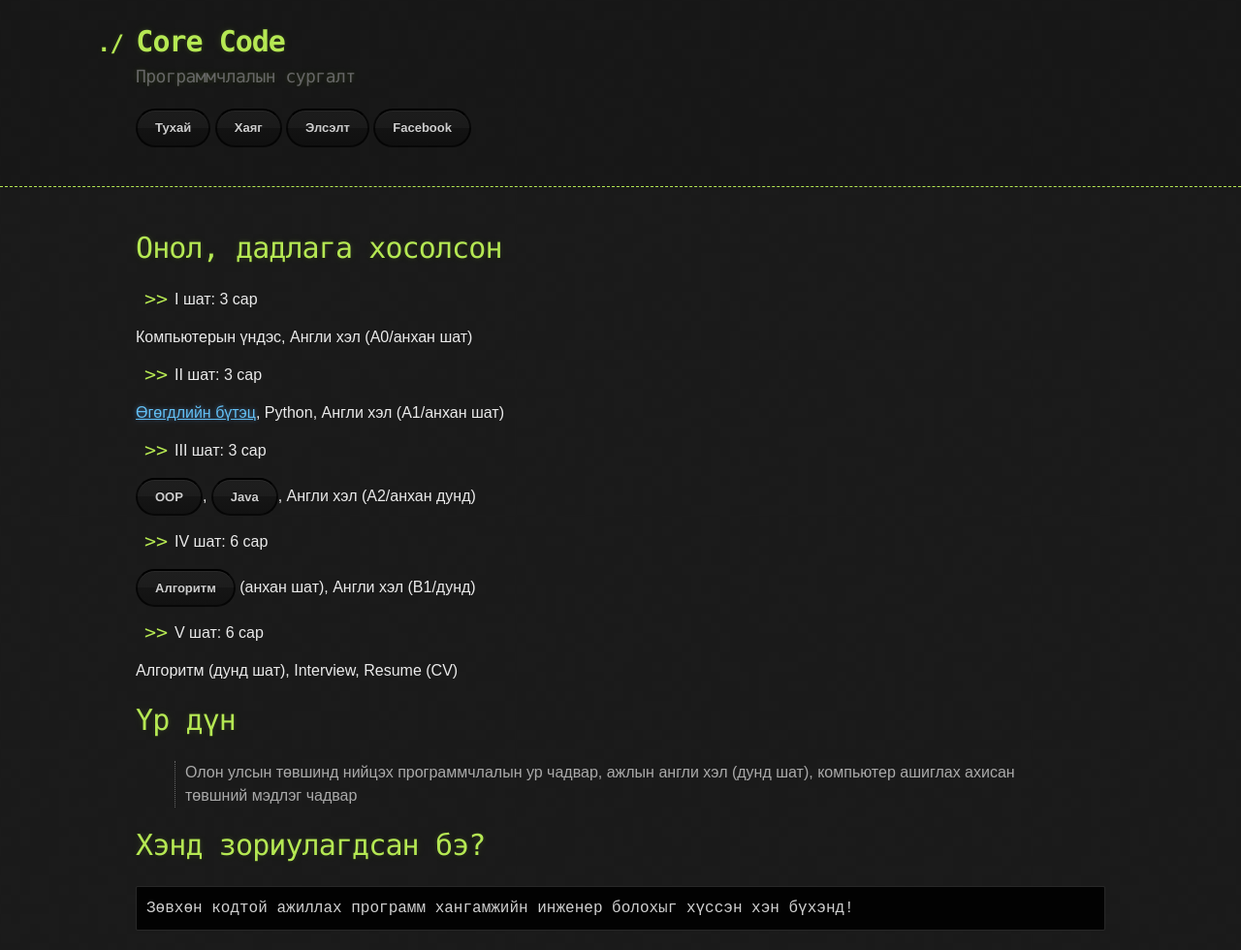
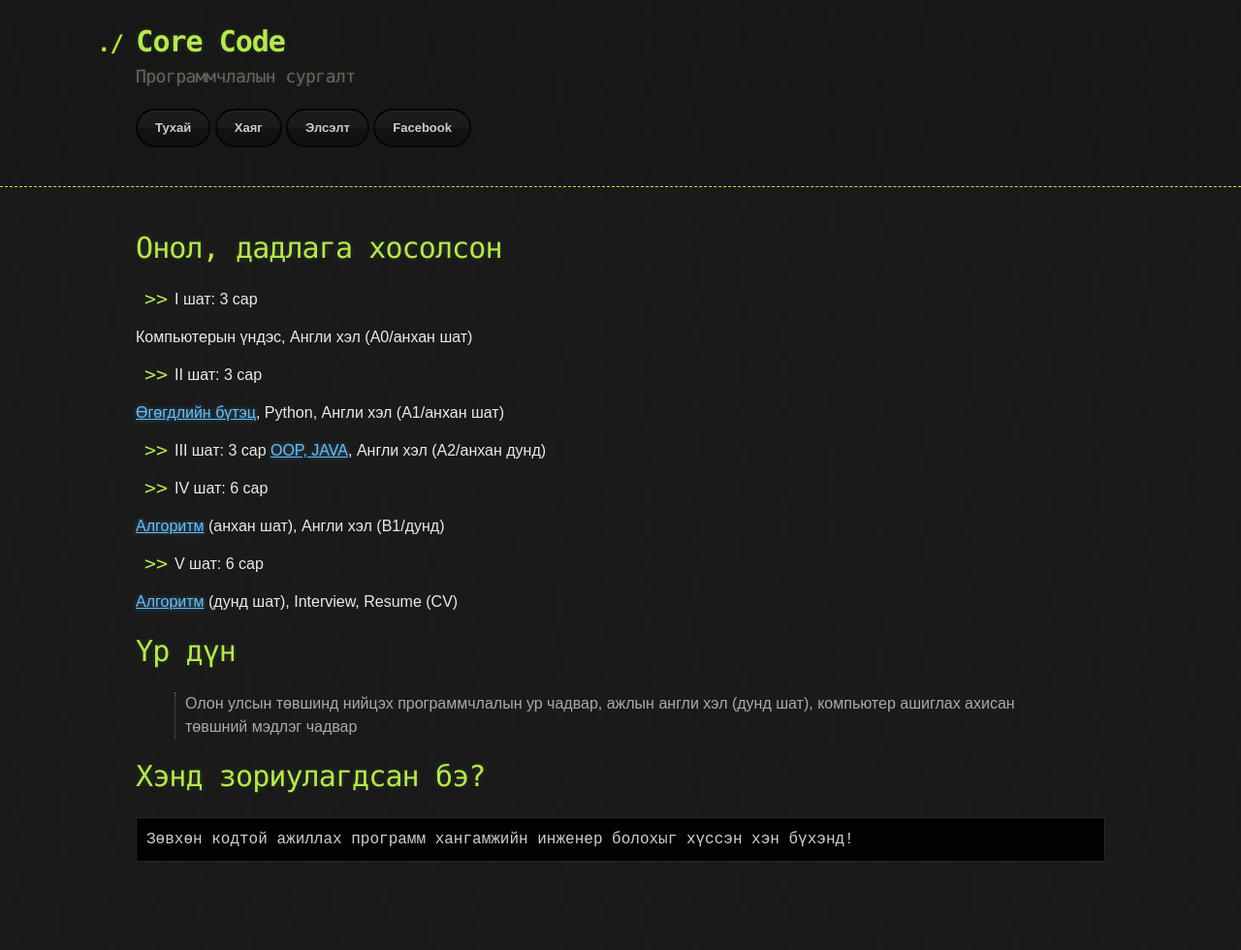
Before and after one commit to ganaatulgaa/corecode, a Jekyll site: the page built from index.md, in a window 1280 px wide. Shown: the whole page at 97% size. Built offline with Jekyll 4.4.1, drawn with Linux system fonts in a browser that asks for light colours; our own code applies the rules of GitHub Pages for plain Markdown files; after the commit the page ends 909 px from its top, so only the background shows below that.

Commit message:
Update index.md

```diff
--- a/index.md
+++ b/index.md
@@ -11,16 +11,16 @@ layout: default
 [Өгөгдлийн бүтэц](https://mn.wikipedia.org/wiki/%D3%A8%D0%B3%D3%A9%D0%B3%D0%B4%D0%BB%D0%B8%D0%B9%D0%BD_%D0%B1%D2%AF%D1%82%D1%8D%D1%86){:target="_blank"}, Python, Англи хэл (A1/анхан шат)
 
 * ІІІ шат:  3 сар
-
-<a href="https://mn.wikipedia.org/wiki/%D0%9E%D0%B1%D1%8A%D0%B5%D0%BA%D1%82_%D1%85%D0%B0%D0%BD%D0%B4%D0%B0%D0%BB%D1%82%D0%B0%D1%82_%D0%BF%D1%80%D0%BE%D0%B3%D1%80%D0%B0%D0%BC%D0%BC%D1%87%D0%BB%D0%B0%D0%BB" target="_blank" class="btn">OOP</a>, <a href="[https://mn.wikipedia.org/wiki/%D0%9E%D0%B1%D1%8A%D0%B5%D0%BA%D1%82_%D1%85%D0%B0%D0%BD%D0%B4%D0%B0%D0%BB%D1%82%D0%B0%D1%82_%D0%BF%D1%80%D0%BE%D0%B3%D1%80%D0%B0%D0%BC%D0%BC%D1%87%D0%BB%D0%B0%D0%BB](https://mn.wikipedia.org/wiki/Java)" target="_blank" class="btn">Java</a>, Англи хэл (A2/анхан дунд)
+[OOP, ](https://mn.wikipedia.org/wiki/%D0%9E%D0%B1%D1%8A%D0%B5%D0%BA%D1%82_%D1%85%D0%B0%D0%BD%D0%B4%D0%B0%D0%BB%D1%82%D0%B0%D1%82_%D0%BF%D1%80%D0%BE%D0%B3%D1%80%D0%B0%D0%BC%D0%BC%D1%87%D0%BB%D0%B0%D0%BB){:target="_blank"}
+[JAVA](https://mn.wikipedia.org/wiki/Java){:target="_blank"}, Англи хэл (A2/анхан дунд)
 
 * ІV шат:  6 сар
 
-<a href="https://mn.wikipedia.org/wiki/%D0%90%D0%BB%D0%B3%D0%BE%D1%80%D0%B8%D1%82%D0%BC" target="_blank" class="btn">Алгоритм</a> (анхан шат), Англи хэл (B1/дунд)
+[Алгоритм](https://mn.wikipedia.org/wiki/%D0%90%D0%BB%D0%B3%D0%BE%D1%80%D0%B8%D1%82%D0%BC){:target="_blank"}  (анхан шат), Англи хэл (B1/дунд)
 
 * V шат:  6 сар
 
-Алгоритм (дунд шат), Interview, Resume (CV)
+[Алгоритм](https://mn.wikipedia.org/wiki/%D0%90%D0%BB%D0%B3%D0%BE%D1%80%D0%B8%D1%82%D0%BC){:target="_blank"} (дунд шат), Interview, Resume (CV)
 
 # Үр дүн
 > Олон улсын төвшинд нийцэх программчлалын ур чадвар,
```
